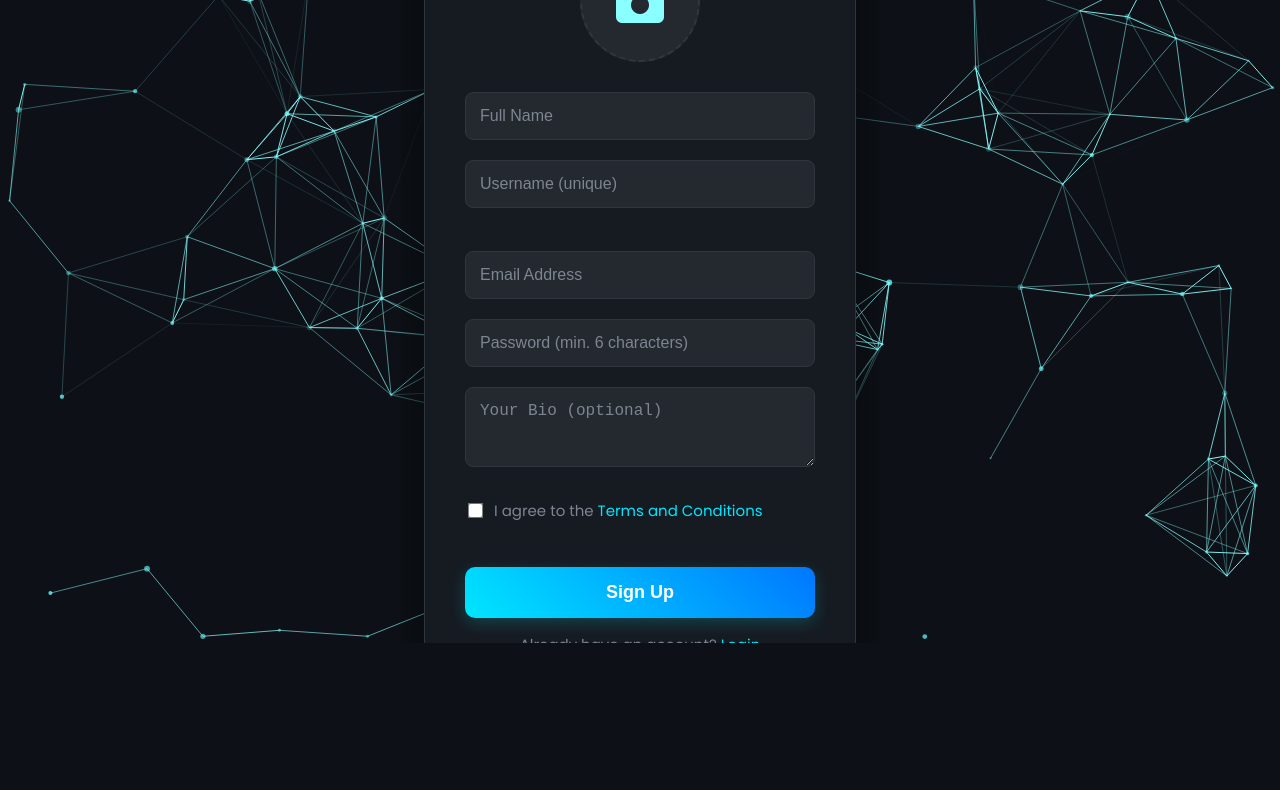
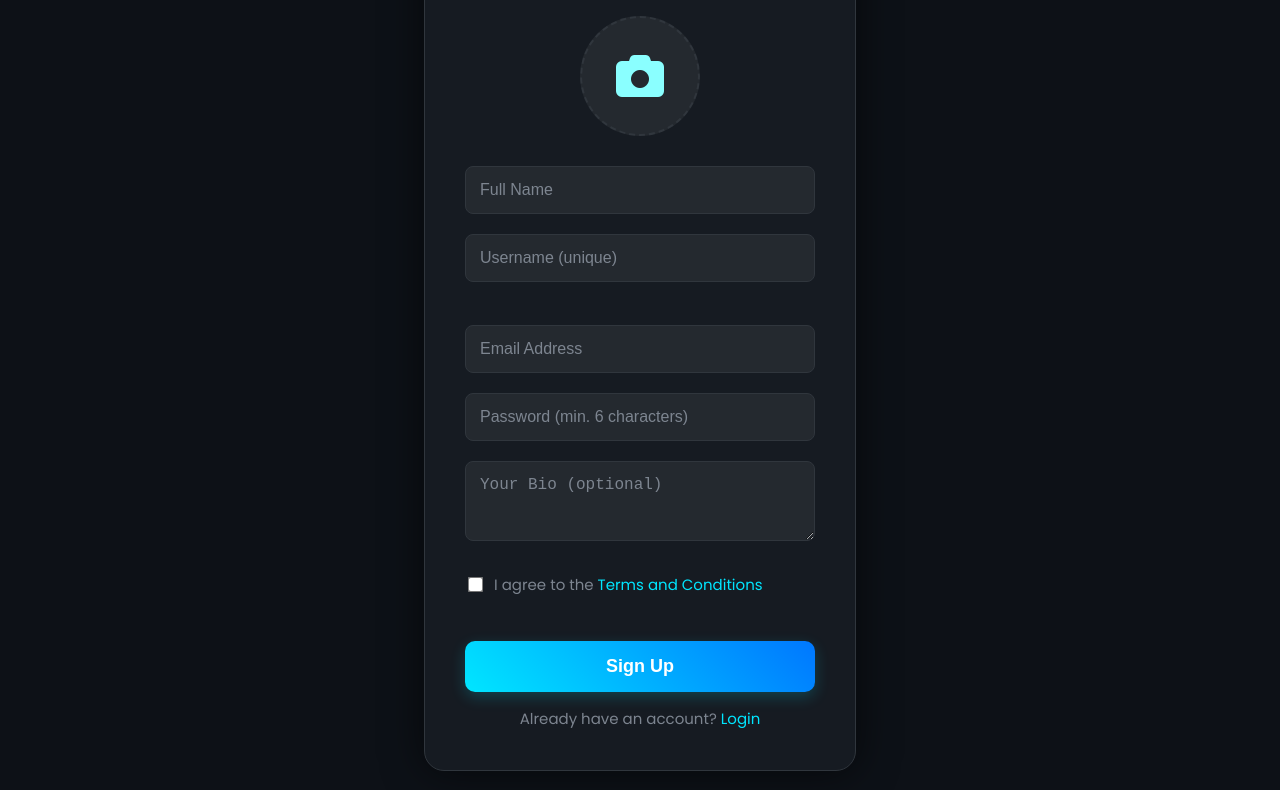
Before and after one commit to ideaspace-hub/ideaspace-hub.github.io, a website: page signup.html in a window 1280 px wide. Shown: the part 157-947 px from the top of the page. Before the commit the page ends 800 px from the top, so only its background shows below. Drawn offline with Linux system fonts and the light colour scheme.

Commit message:
signup.html

```diff
--- a/signup.html
+++ b/signup.html
@@ -26,21 +26,13 @@
     body, html {
       margin: 0;
       padding: 0;
-      height: 100%;
+      min-height: 100vh; /* Replaced height: 100% */
       font-family: 'Poppins', sans-serif;
       background: var(--dark-bg);
-      overflow: hidden;
+      /* FIXED: Removed overflow: hidden; to allow scrolling */
       display: flex;
       justify-content: center;
       align-items: center;
-    }
-
-    canvas {
-      position: fixed;
-      top: 0;
-      left: 0;
-      z-index: 1;
-      pointer-events: none;
     }
 
     .glass-container {
@@ -56,6 +48,7 @@
       color: var(--text-color-light);
       box-shadow: 0 0 40px rgba(0, 0, 0, 0.6);
       border: 1px solid var(--border-color);
+      min-height: auto;
     }
 
     .profile-pic-container {
@@ -244,8 +237,6 @@
 </head>
 <body>
 
-<canvas id="particle-canvas"></canvas>
-
 <div class="glass-container" id="signupContainer">
   <form id="signupForm">
     <h2>Create Account</h2>
@@ -370,7 +361,7 @@
               suggestions.push(newUsername);
           }
       }
-      return suggestions.slice(0, 2);
+      return suggestions.slice(0, 2); // Show max 2 suggestions
   }
 
   function useSuggestion(suggestion) {
@@ -434,11 +425,13 @@
             photoURL = await snapshot.ref.getDownloadURL();
         }
 
+        // 1. Update Firebase Auth profile
         await user.updateProfile({
             displayName: name,
             photoURL: photoURL
         });
 
+        // 2. Create user document in Firestore
         await db.collection("users").doc(user.uid).set({
             uid: user.uid,
             username: username,
@@ -447,14 +440,15 @@
             bio: bio,
             photoURL: photoURL,
             followers: [],
-            following: [],
-            firstTimeUser: true // New flag for welcome screen
+            following: []
         });
 
+        // 3. Reserve the username
         await db.collection("usernames").doc(username).set({
             uid: user.uid
         });
 
+        // 4. Send verification email
         await user.sendEmailVerification();
 
         signupContainer.innerHTML = `
@@ -481,82 +475,5 @@
   }
 </script>
 
-<script>
-    const canvas = document.getElementById('particle-canvas');
-    const ctx = canvas.getContext('2d');
-    canvas.width = window.innerWidth;
-    canvas.height = window.innerHeight;
-    let particlesArray;
-    const mouse = { x: null, y: null, radius: (canvas.height / 120) * (canvas.width / 120) };
-    window.addEventListener('mousemove', function(event) { mouse.x = event.x; mouse.y = event.y; });
-    window.addEventListener('mouseout', function() { mouse.x = undefined; mouse.y = undefined; });
-    window.addEventListener('resize', function() {
-      canvas.width = window.innerWidth;
-      canvas.height = window.innerHeight;
-      mouse.radius = (canvas.height / 120) * (canvas.width / 120);
-      init();
-    });
-    class Particle {
-      constructor(x, y, directionX, directionY, size, color) {
-        this.x = x; this.y = y; this.directionX = directionX; this.directionY = directionY; this.size = size; this.color = color;
-      }
-      draw() {
-        ctx.beginPath(); ctx.arc(this.x, this.y, this.size, 0, Math.PI * 2, false); ctx.fillStyle = this.color; ctx.fill();
-      }
-      update() {
-        if (this.x > canvas.width || this.x < 0) { this.directionX = -this.directionX; }
-        if (this.y > canvas.height || this.y < 0) { this.directionY = -this.directionY; }
-        let dx = mouse.x - this.x; let dy = mouse.y - this.y; let distance = Math.sqrt(dx*dx + dy*dy);
-        if (distance < mouse.radius + this.size){
-            if(mouse.x < this.x && this.x < canvas.width - this.size * 10){ this.x += 5; }
-            if(mouse.x > this.x && this.x > this.size * 10){ this.x -= 5; }
-            if(mouse.y < this.y && this.y < canvas.height - this.size * 10){ this.y += 5; }
-            if(mouse.y > this.y && this.y > this.size * 10){ this.y -= 5; }
-        }
-        this.x += this.directionX; this.y += this.directionY; this.draw();
-      }
-    }
-    function init() {
-      particlesArray = [];
-      let numberOfParticles = (canvas.height * canvas.width) / 9000;
-      for (let i = 0; i < numberOfParticles; i++) {
-        let size = (Math.random() * 2) + 1;
-        let x = (Math.random() * ((innerWidth - size * 2) - (size * 2)) + size * 2);
-        let y = (Math.random() * ((innerHeight - size * 2) - (size * 2)) + size * 2);
-        let directionX = (Math.random() * .4) - .2;
-        let directionY = (Math.random() * .4) - .2;
-        let color = 'rgba(102, 255, 255, ' + (Math.random() * 0.6 + 0.2) + ')';
-        particlesArray.push(new Particle(x, y, directionX, directionY, size, color));
-      }
-    }
-    function connect() {
-        let opacityValue = 1;
-        for (let a = 0; a < particlesArray.length; a++) {
-            for (let b = a; b < particlesArray.length; b++) {
-                let distance = ((particlesArray[a].x - particlesArray[b].x) * (particlesArray[a].x - particlesArray[b].x)) + ((particlesArray[a].y - particlesArray[b].y) * (particlesArray[a].y - particlesArray[b].y));
-                if (distance < (canvas.width/7) * (canvas.height/7)) {
-                    opacityValue = 1 - (distance/20000);
-                    ctx.strokeStyle = 'rgba(138, 255, 255,' + opacityValue + ')';
-                    ctx.lineWidth = 1;
-                    ctx.beginPath();
-                    ctx.moveTo(particlesArray[a].x, particlesArray[a].y);
-                    ctx.lineTo(particlesArray[b].x, particlesArray[b].y);
-                    ctx.stroke();
-                }
-            }
-        }
-    }
-    function animate() {
-      requestAnimationFrame(animate);
-      ctx.clearRect(0, 0, innerWidth, innerHeight);
-      for (let i = 0; i < particlesArray.length; i++) {
-        particlesArray[i].update();
-      }
-      connect();
-    }
-    init();
-    animate();
-</script>
-
 </body>
 </html>
```
